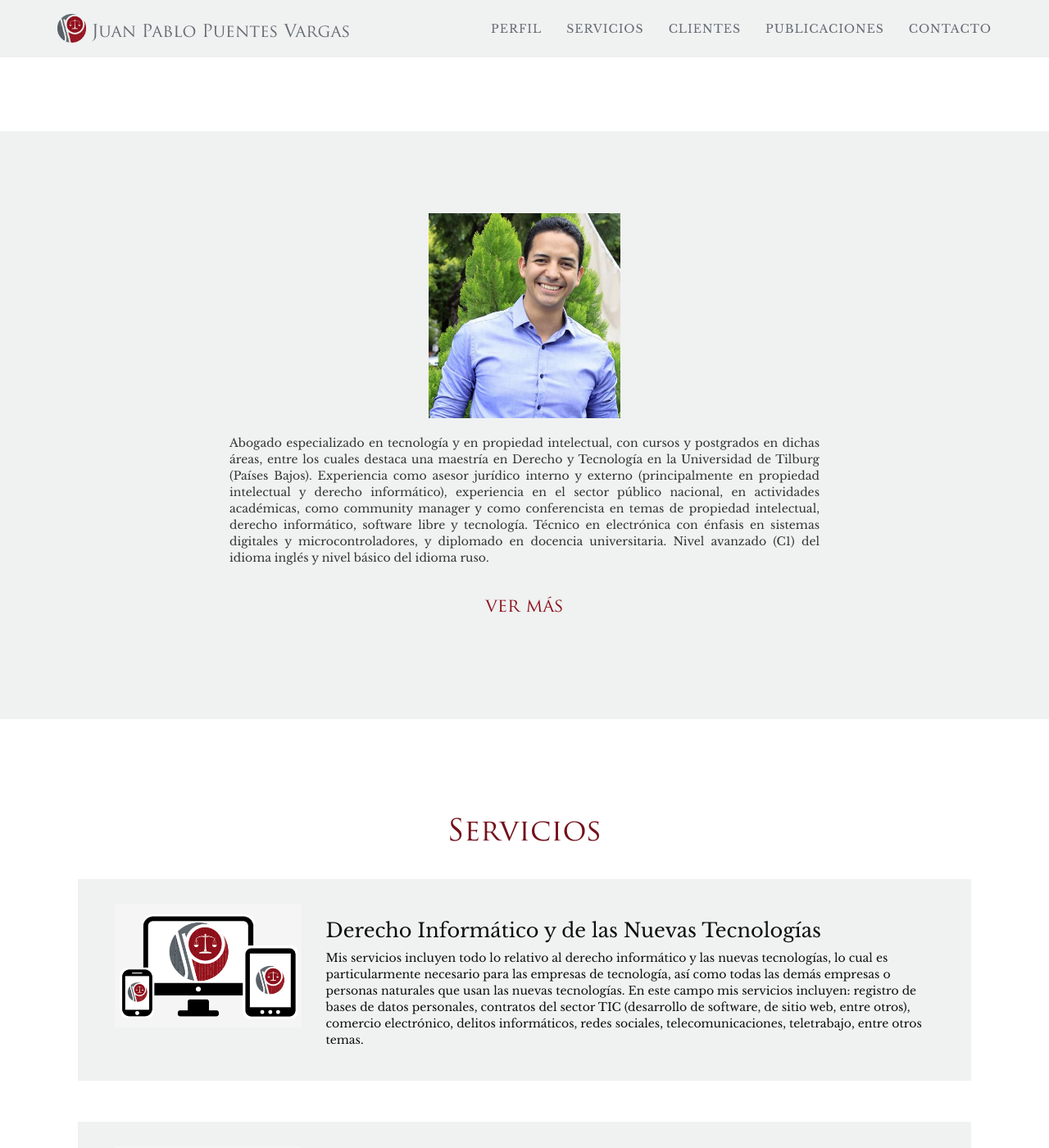
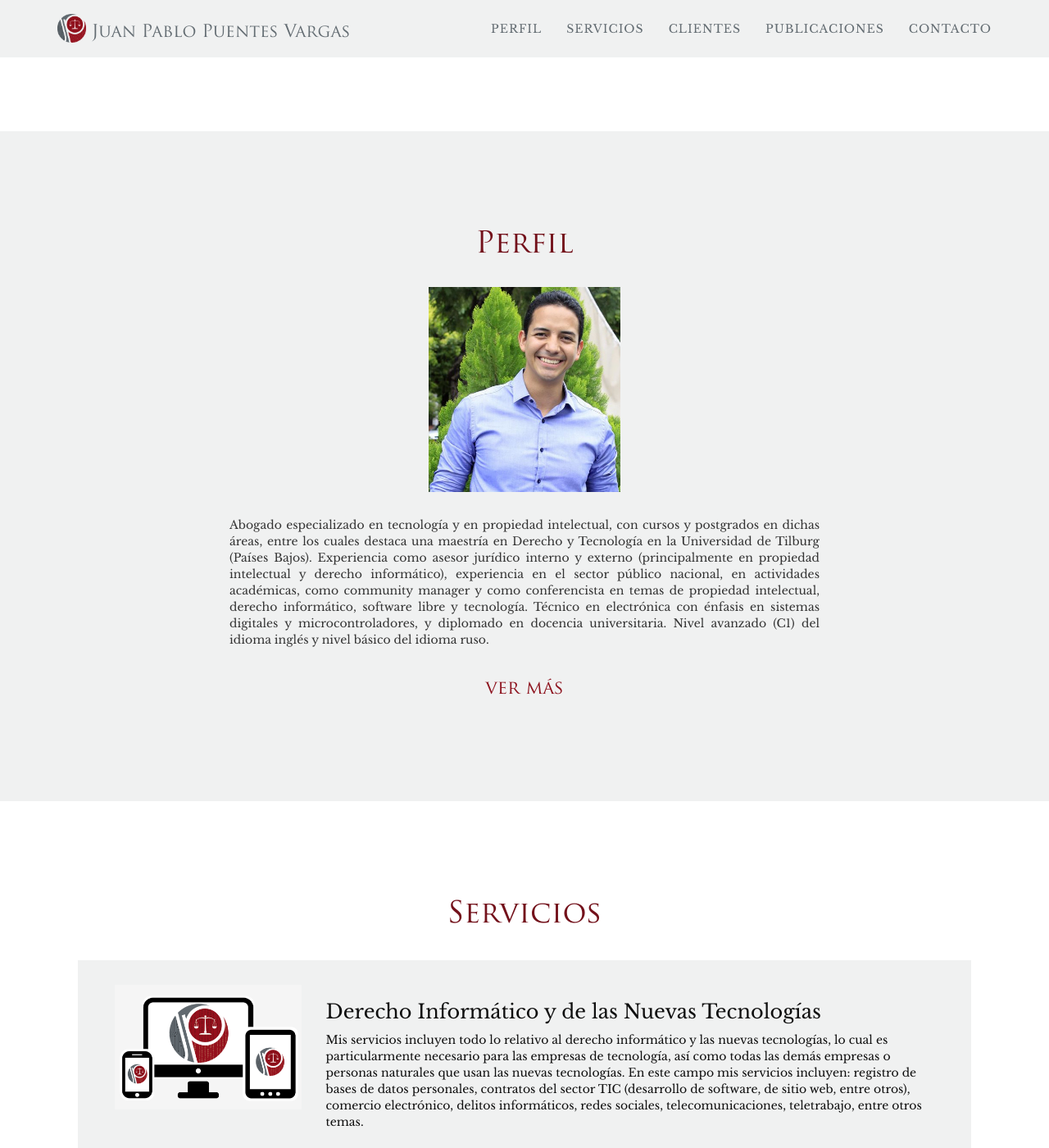
Before and after one commit to juanpablopv/juanpablopv.github.io, a Jekyll site: the page built from index.md, in a window 1280 px wide and 1400 px high, scrolled down 430 px. Shown: the whole window at 82% size. Built offline with Jekyll 4.4.1, drawn with Linux system fonts in a browser that asks for light colours.

Commit message:
Agrega título a sección perfil

```diff
--- a/_includes/perfil.html
+++ b/_includes/perfil.html
@@ -2,16 +2,16 @@
   <div class="container">
     <div class="row text-center">
       <div class="col-md-12">
-        <div class="imagen-perfil">
-          <img alt="{{ site.title }}" src="{{ "/assets/images/perfil.jpg" | relative_url }}" height="250px">
+        <div class="titulo">
+          <h1>Perfil</h1>
         </div>
       </div>
     </div>
 
     <div class="row text-center">
       <div class="col-md-12">
-        <div class="titulo-perfil">
-          <h1></h1>
+        <div class="imagen-perfil">
+          <img alt="{{ site.title }}" src="{{ "/assets/images/perfil.jpg" | relative_url }}" height="250px">
         </div>
       </div>
     </div>
--- a/assets/main.scss
+++ b/assets/main.scss
@@ -149,7 +149,6 @@ header {
   text-align: center;
   color: #fff;
   background-attachment: scroll;
-  // https://i.vimeocdn.com/video/601809187_1280x720.jpg
   background-image: url("{{ "/assets/images/baner.jpg" | relative_url }}");
   background-position: center center;
   background-repeat: none;
@@ -244,7 +243,12 @@ section {
   color: $color-titulos;
 }
 
+.imagen-perfil {
+  margin-top: 20px;
+}
+
 .texto-perfil {
+  margin-top: 30px;
   padding-left: 15px;
   padding-right: 15px;
   font-family: $fuente-secundaria;
```
